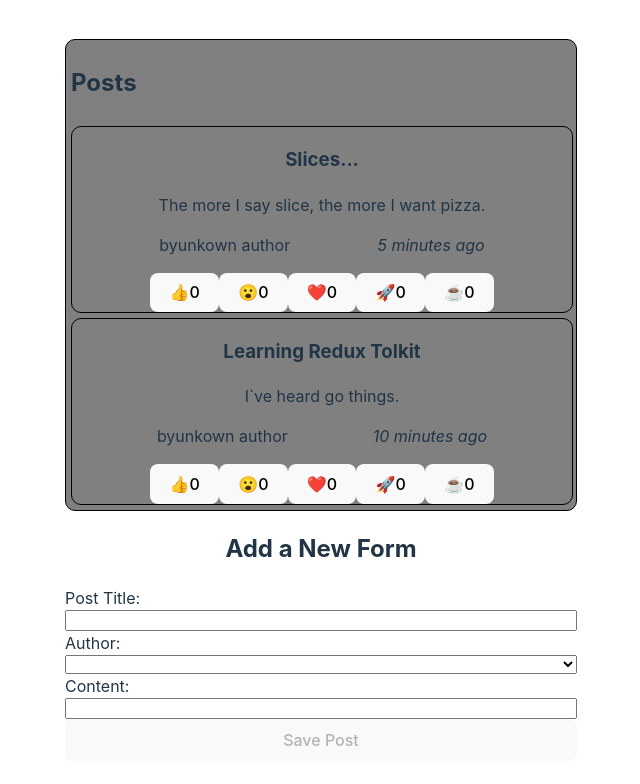
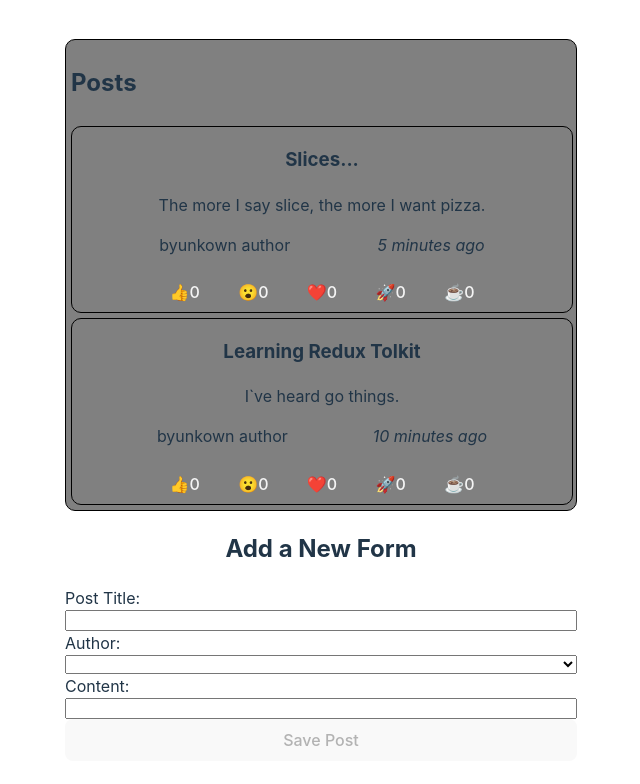
Before and after one commit to mbagher26/redux-two, a React (Vite) app: page / in a window 1280 px wide. Shown: the top 784 px of the page, without its empty margins (319-959 px from the left). Built offline with nearby package versions, Linux system fonts and the light colour scheme.

Commit message:
change className to reactionbutton

```diff
--- a/src/features/posts/ReactionButton.tsx
+++ b/src/features/posts/ReactionButton.tsx
@@ -17,7 +17,7 @@ const ReactionButton = ({ post }: { post: postState }) => {
     const reactionButton = Object.entries(reactionEmoji).map(([name, Emoji]) => {
 
         return (
-            <button className="button-reaction"
+            <button className="reactionbutton"
                 key={name}
                 type="button"
                 onClick={() => dispatch(reactionAdded({ id: post.id, reaction: name }))}
```
